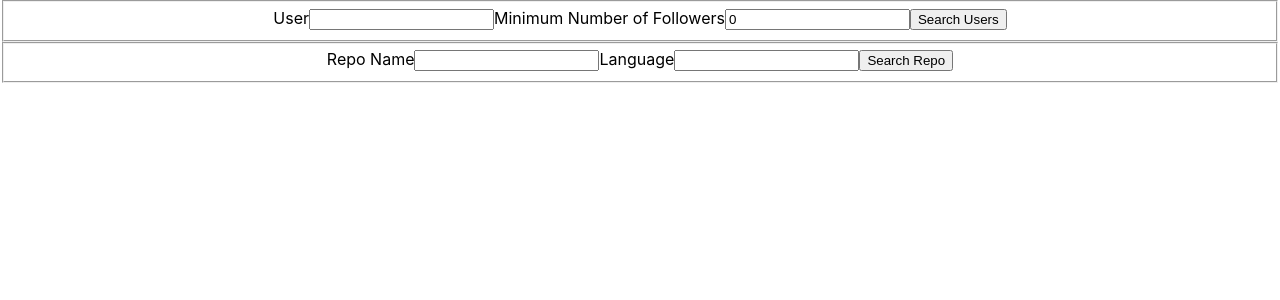
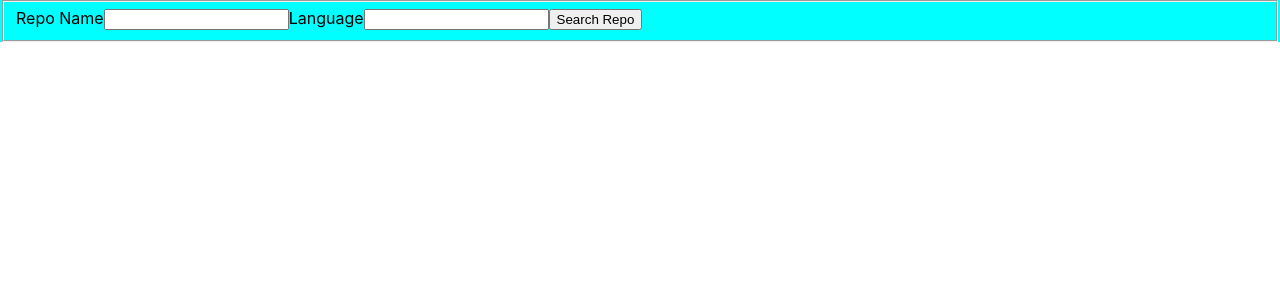
Before and after one commit to appijumbo/get-git, a React (Create React App) app: page / in a window 1280 px wide. Shown: the top 300 px of the page. Built offline with nearby package versions, Linux system fonts and the light colour scheme.

Commit message:
added outline search comp: switched to fetch

```diff
--- a/src/App.js
+++ b/src/App.js
@@ -1,125 +1,9 @@
-import React, { useEffect, useState } from "react";
+import React from "react";
 import "./App.css";
-import { Octokit } from "@octokit/rest";
+import Search from "./components/Search";
 
 function App() {
-  const octokit = new Octokit({
-    auth: process.env.REACT_APP_TOKEN,
-  });
-
-  const [user, setUser] = useState("");
-  const [minFollower, setMinFollowers] = useState(0);
-  const [repoName, setRepoName] = useState("");
-  const [repoLanguage, setRepoLanguage] = useState("");
-
-  // Need to be able to Sort
-  // Need to be able to filter
-  // Need to be able to select via click
-
-  // "https://api.github.com/search/users?q={query}{&page,per_page,sort,order}"
-
-  useEffect(() => {
-    //const data = await octokit.request("GET /octocat", {});
-  });
-
-  const handleUserSearch = (e) => {
-    e.preventDefault();
-    // need to check if search is valid first
-    // const URL =  `/repos/{owner}/{repo}/{path}`;
-    // const Ref =  `heads/master`;
-
-    // https://api.github.com/?URL=search/users?q=ap
-
-    //https://api.github.com/search/users?q=ap
-    //const URL = `search/users?q=ap`;
-    (async () => {
-      //const { data } = await octokit.request(`GET /search/users?q=appij`, {});
-
-      /*
-      q=tetris+language:assembly&sort=stars&order=desc
-
-      This query searches for repositories with the word tetris in the name, the description, or the README. The results are limited to repositories where the primary language is assembly. The results are sorted by stars in descending order, so that the most popular repositories appear first in the search results.
-      */
-      const { data } = await octokit.request(
-        `GET /search/repositories?q=tetris+language:assembly&sort=stars&order=desc`,
-        {}
-      );
-
-      /*
-      https://api.github.com/repos/octocat/Spoon-Knife/issues?per_page=2&sort=updated&direction=asc
-      */
-      /*
-      const data = await octokit.request("GET /repos/{owner}/{repo}/issues", {
-        owner: "octocat",
-        repo: "Spoon-Knife",
-        per_page: 2,
-        sort: "updated",
-        direction: "asc",
-      });
-      */
-
-      console.log(data);
-    })();
-  };
-
-  const handleRepoSearch = (e) => {
-    e.preventDefault();
-  };
-
-  const handleUser = (e) => {
-    setUser(e.target.value);
-  };
-  const handleMinFollower = (e) => {
-    setMinFollowers(e.target.value);
-  };
-
-  const handleRepoName = (e) => {
-    setRepoName(e.target.value);
-  };
-
-  const handleRepoLanguage = (e) => {
-    setRepoLanguage(e.target.value);
-  };
-
-  return (
-    <div className="App">
-      <form onSubmit={handleUserSearch}>
-        <fieldset>
-          <label>
-            User
-            <input type="text" value={user} onChange={handleUser} />
-          </label>
-          <label>
-            Minimum Number of Followers
-            <input
-              type="text"
-              value={minFollower}
-              onChange={handleMinFollower}
-            />
-          </label>
-          <button type="submit">Search Users</button>
-        </fieldset>
-      </form>
-
-      <form onSubmit={handleRepoSearch}>
-        <fieldset>
-          <label>
-            Repo Name
-            <input type="text" value={repoName} onChange={handleRepoName} />
-          </label>
-          <label>
-            Language
-            <input
-              type="text"
-              value={repoLanguage}
-              onChange={handleRepoLanguage}
-            />
-          </label>
-          <button type="submit">Search Repo</button>
-        </fieldset>
-      </form>
-    </div>
-  );
+  return <Search />;
 }
 
 export default App;
--- /dev/null
+++ b/src/components/Search.js
@@ -0,0 +1,93 @@
+import React, { useState } from "react";
+import "./search.css";
+// import { Octokit } from "@octokit/rest";
+
+const Search = () => {
+  //   const octokit = new Octokit({
+  //     auth: process.env.REACT_APP_TOKEN,
+  //   });
+
+  const [repoName, setRepoName] = useState("");
+  const [repoLanguage, setRepoLanguage] = useState("");
+
+  /****************************************
+   * REST API notes
+   *
+   * https://api.github.com
+   *
+   * /search/users?q={query}{&page,per_page,sort,order}
+   *
+   * /search/repositories?q=${repoName}+language:${repoLanguage}&sort=stars&order=desc
+   *
+   * Check valid limits
+   * https://github.com/dead-claudia/github-limits
+   * **************************************/
+
+  const handleRepoSearch = (e) => {
+    e.preventDefault();
+    (async () => {
+      //TODO: issues with Authorization using Ocokit. Switching to traditonal fetch as can at least GET open repos using fetch. Later figure out issue and switch back to Octokit
+      //   const { data } = await octokit.request(
+      //     `GET /search/repositories?q=${repoName}+language:${repoLanguage}&sort=stars&order=desc`,
+      //     {}
+      //   );
+
+      const githubUrl = "https://api.github.com";
+      const gitData = await fetch(
+        `${githubUrl}/search/repositories?q=${repoName}+language:${repoLanguage}&sort=stars&order=desc`
+      );
+      const content = await gitData.json();
+
+      console.log(content);
+    })();
+  };
+
+  const handleRepoName = (e) => {
+    const name = e.target.value;
+    const pattern = /[A-Za-z0-9._-]/;
+    if (pattern.test(name) && name.length <= 39) {
+      let nameArray = name.split("");
+      if (nameArray[name.length - 1] === " ") {
+        // spaces switched to hyphons
+        nameArray.pop();
+        nameArray.push("-");
+        setRepoName(nameArray.join(""));
+      } else {
+        setRepoName(name);
+      }
+    }
+  };
+
+  const handleRepoLanguage = (e) => {
+    const language = e.target.value;
+    const pattern = /[A-Za-z]/;
+    if (pattern.test(language) && language.length <= 39) {
+      setRepoName(language);
+    }
+    setRepoLanguage(e.target.value);
+  };
+
+  return (
+    <div className="searchWrapper">
+      <form onSubmit={handleRepoSearch}>
+        <fieldset>
+          <label>
+            Repo Name
+            <input type="text" value={repoName} onChange={handleRepoName} />
+          </label>
+          <label>
+            Language
+            <input
+              type="text"
+              value={repoLanguage}
+              onChange={handleRepoLanguage}
+            />
+          </label>
+          <button type="submit">Search Repo</button>
+        </fieldset>
+      </form>
+    </div>
+  );
+};
+
+export default Search;
--- /dev/null
+++ b/src/components/search.css
@@ -0,0 +1,3 @@
+.searchWrapper {
+  background-color: aqua;
+}
```
